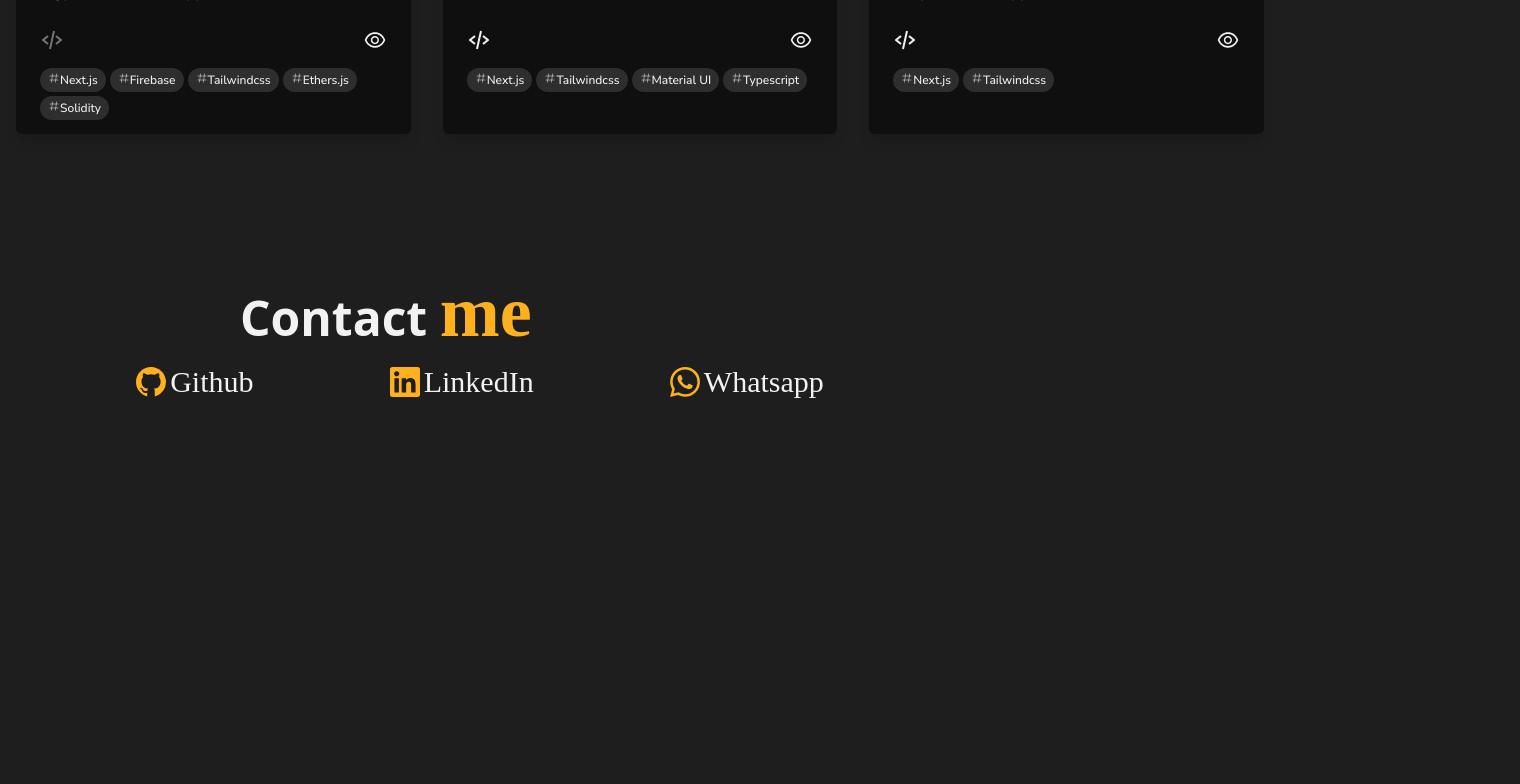
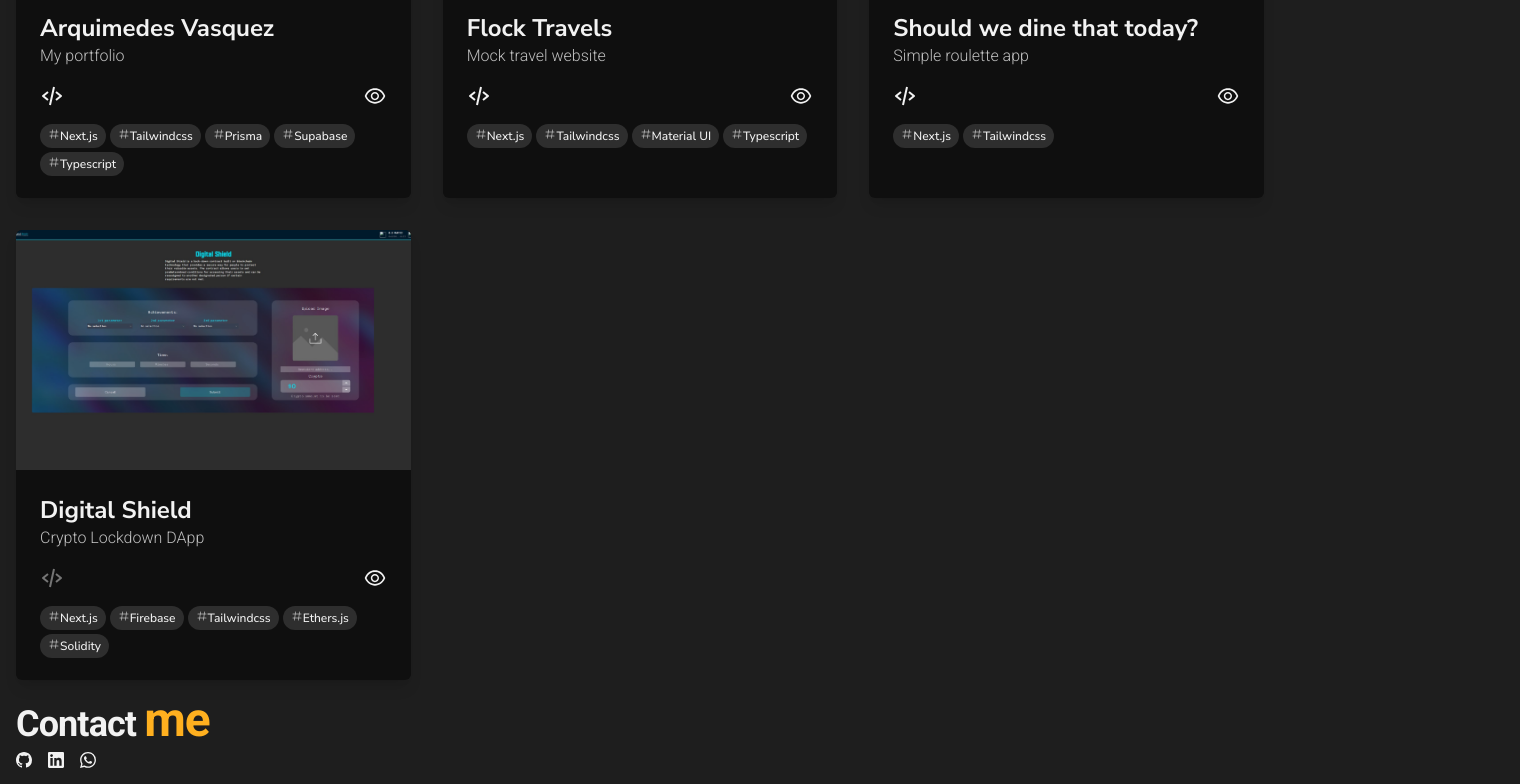
Before and after one commit to Reniactor/Portfolio-v2, a Next.js app: page / in a window 1280 px wide. Shown: the part 1480-2264 px from the top of the page, 1520 px wide, since content can reach past the window. Before the commit the page ends 1880 px from the top, so only its background shows below. Built offline with nearby package versions, Linux system fonts and the light colour scheme.

Commit message:
Portfolio added. Keeping up with the footer (again) lol

```diff
--- a/src/app/components/footer/contactMe.tsx
+++ b/src/app/components/footer/contactMe.tsx
@@ -2,64 +2,42 @@ import { nunitoSans, roboto } from "@/utils/fontIndex";
 import { BsGithub } from "react-icons/bs";
 import { SiLinkedin, SiWhatsapp } from "react-icons/si";
 
+const socials = [
+  {
+    icon: <BsGithub />,
+    link: "https://github.com/Reniactor",
+  },
+  {
+    icon: <SiLinkedin />,
+    link: "https://www.linkedin.com/in/arquimedes-vasquez-668964238/",
+  },
+  {
+    icon: <SiWhatsapp />,
+    link: "https://wa.me/+573014393346",
+  },
+];
+
 export default function ContactMe() {
   return (
-    <footer id="contactMe" className="">
-      <h1 className="mb-4  ml-10 w-full font-OpenSans text-5xl font-bold max-[414px]:ml-2 max-[414px]:text-3xl md:ml-24 lg:ml-60">
-        Contact{" "}
-        <span className="font-RobotoSerif text-7xl text-color10 max-[414px]:text-[2.5rem]">
-          me
-        </span>
+    <footer id="contactMe" className="min-h-96 space-y-2 px-4 py-4 2xl:px-8">
+      <h1 className={`${roboto.className} text-4xl font-bold tracking-tight`}>
+        Contact <span className="text-5xl text-color10">me</span>
       </h1>
-      <ul
-        className=" flex
-                            w-full
-                            justify-between
-                            font-RobotoSerif
-                            text-xl
-                            max-[414px]:text-xs
-                            sm:text-2xl
-                            md:w-3/4
-                            md:justify-around
-                            md:text-3xl
-                            lg:justify-evenly"
-      >
-        <li>
+      <ul className="flex gap-4">
+        {socials.map(({ icon, link }, index) => {
+          return (
+            <li key={index}>
               <a
-            href="https://github.com/Reniactor"
+                href={link}
                 target="_blank"
                 rel="noopener noreferrer"
-            className="color flex items-center duration-200 hover:text-color10"
+                key={index}
               >
-            <BsGithub className="mr-1 text-color10" /> Github
+                {icon}
               </a>
             </li>
-        <li>
-          <a
-            href="https://www.linkedin.com/in/arquimedes-vasquez-668964238/"
-            target="_blank"
-            rel="noopener noreferrer"
-            className="color flex items-center duration-200 hover:text-color10"
-          >
-            <SiLinkedin className="mr-1 text-color10" /> LinkedIn
-          </a>
-        </li>
-        <li>
-          <a
-            href="https://wa.me/+573015157686"
-            target={`_blank`}
-            className="color flex items-center duration-200 hover:text-color10"
-          >
-            <SiWhatsapp className="mr-1 text-color10" /> Whatsapp
-          </a>
-        </li>
-
-        {/* <li>
-                    <a href="#" target="_blank" rel="noopener noreferrer">Pending</a>
-                    </li> */}
-        {/* <li>
-                    <a href="mailto:arquimedes_elio16@hotmail.com" className="flex items-center color hover:text-color10 duration-200"><BsMailbox className="mr-1 text-color10" /> Mail</a>
-                    </li> */}
+          );
+        })}
       </ul>
     </footer>
   );
--- a/src/app/components/header/headerComponents/sideBar.tsx
+++ b/src/app/components/header/headerComponents/sideBar.tsx
@@ -23,7 +23,7 @@ const SideBar = ({
             <Link
               href={route}
               key={name}
-              className={`${roboto.className} h-fit text-4xl font-semibold uppercase duration-200 focus:text-color10/90`}
+              className={`${roboto.className} h-fit text-3xl font-semibold uppercase tracking-tight duration-200 focus:text-color10/90`}
               onClick={handleClick}
             >
               {name}
--- a/src/app/components/sections/projects/projectIndex.ts
+++ b/src/app/components/sections/projects/projectIndex.ts
@@ -3,11 +3,14 @@ import type { StaticImageData } from "next/image";
 import digitalShieldImage from "public/digitalshield.jpg";
 import flockTravels from "public/flocktravels.jpg";
 import shouldWeDineThatToday from "public/shouldwedinethattoday.jpg";
+import portfolio from "public/portfolio.jpg";
+
 export interface Project {
   image: StaticImageData;
   title: string;
   briefDescription: string;
-  stack?: string[];
+  stack: string[];
+  target?: string;
   linkToDemo?: Url;
   linkToRepo?: Url;
 }
@@ -16,11 +19,13 @@ export type Projects = Project[];
 
 export const projects: Projects = [
   {
-    image: digitalShieldImage,
-    title: "Digital Shield",
-    briefDescription: "Crypto Lockdown DApp",
-    stack: ["Next.js", "Firebase", "Tailwindcss", "Ethers.js", "Solidity"],
-    linkToDemo: "https://digital-shield.vercel.app",
+    image: portfolio,
+    title: "Arquimedes Vasquez",
+    briefDescription: "My portfolio",
+    stack: ["Next.js", "Tailwindcss", "Prisma", "Supabase", "Typescript"],
+    target: "_self",
+    linkToDemo: "#about-me",
+    linkToRepo: "https://github.com/Reniactor/Portfolio-v2",
   },
   {
     image: flockTravels,
@@ -38,4 +43,11 @@ export const projects: Projects = [
     linkToDemo: "https://should-we-dine-that-today.vercel.app",
     linkToRepo: "https://github.com/Reniactor/should-we-dine-that-today",
   },
+  {
+    image: digitalShieldImage,
+    title: "Digital Shield",
+    briefDescription: "Crypto Lockdown DApp",
+    stack: ["Next.js", "Firebase", "Tailwindcss", "Ethers.js", "Solidity"],
+    linkToDemo: "https://digital-shield.vercel.app",
+  },
 ];
--- a/src/app/components/sections/projects/projects.tsx
+++ b/src/app/components/sections/projects/projects.tsx
@@ -7,7 +7,7 @@ const Projects = () => {
     <section
       id="projects"
       aria-labelledby="projects-section"
-      className={`${nunitoSans.className} container mt-60 flex min-h-screen flex-col gap-8 px-4 pt-20 font-bold`}
+      className={`${nunitoSans.className} container mt-60 flex min-h-screen flex-col gap-8 px-4 pt-36 font-bold`}
     >
       <header className="flex flex-col gap-2 2xl:px-4">
         <h1
@@ -33,6 +33,7 @@ const Projects = () => {
               image={project.image}
               title={project.title}
               stack={project.stack}
+              target={project?.target}
               briefDescription={project.briefDescription}
               linkToDemo={project.linkToDemo}
               linkToRepo={project.linkToRepo}
--- a/src/app/components/sections/projects/projectsComponents/projectCard.tsx
+++ b/src/app/components/sections/projects/projectsComponents/projectCard.tsx
@@ -11,6 +11,7 @@ const ProjectCard = ({
   briefDescription,
   title,
   stack,
+  target,
   linkToDemo,
   linkToRepo,
 }: Project) => {
@@ -25,7 +26,7 @@ const ProjectCard = ({
       </figure>
       <section
         aria-label="Project information"
-        className="flex h-full flex-col gap-1 p-6 pb-0 sm:gap-6"
+        className="flex h-full flex-col gap-1 p-6 pb-0 sm:gap-4"
       >
         <header>
           <h2
@@ -68,7 +69,7 @@ const ProjectCard = ({
             {linkToDemo ? (
               <Link
                 href={linkToDemo}
-                target="_blank"
+                target={target ? target : "_blank"}
                 className="h-6 w-6 text-color30"
                 aria-label={`Link to ${title} demo`}
               >
```
Also changed, not shown: public/portfolio.jpg (added). Lines whose indentation alone changed are shown as unchanged.
